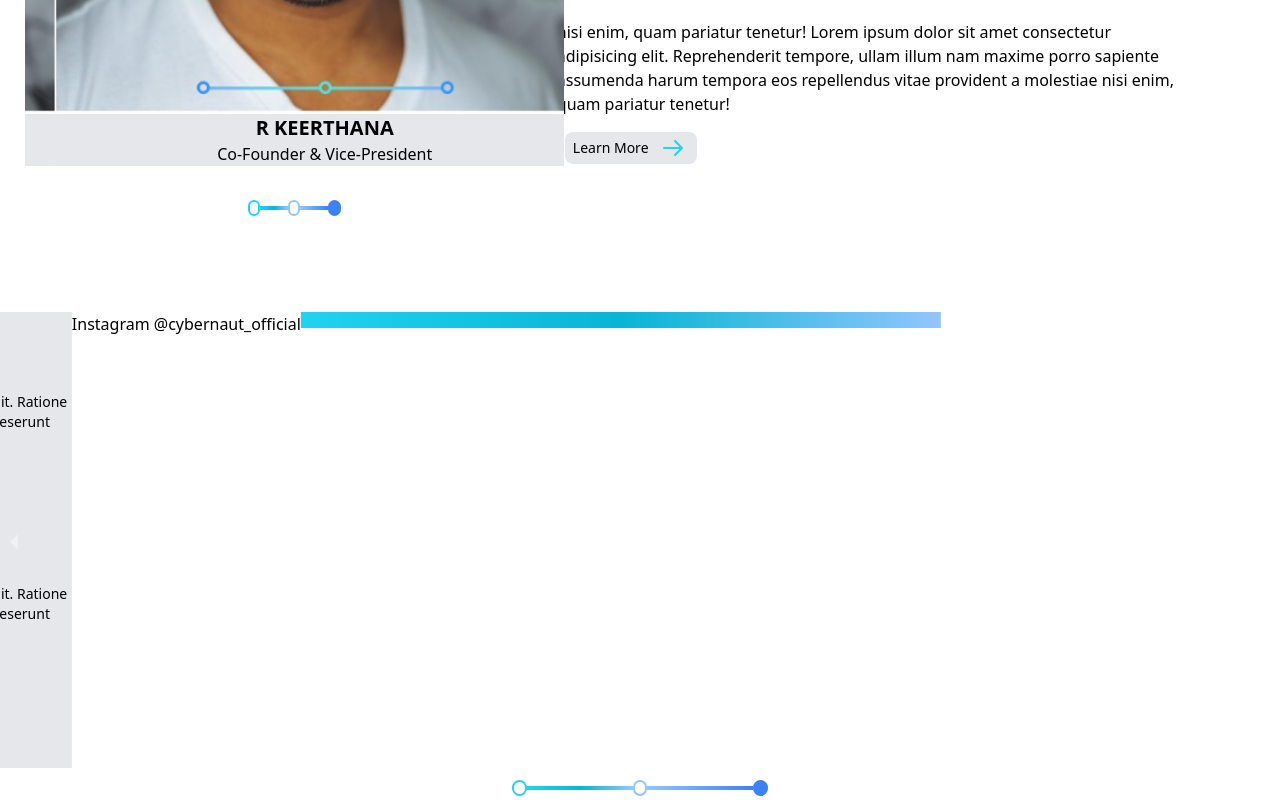
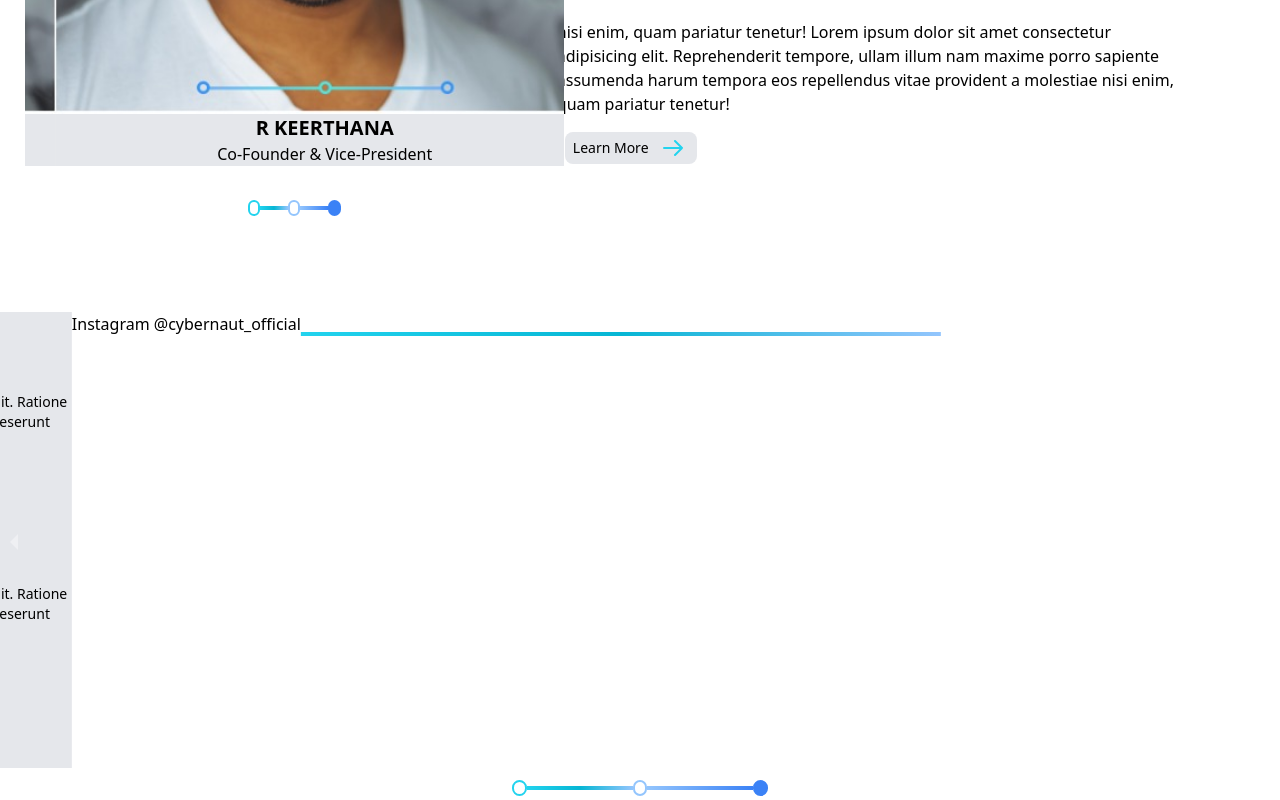
Before and after one commit to Gautham0718/Cybernaut-website, a Next.js app: page / in a window 1280 px wide. Shown: the part 3661-4461 px from the top of the page. Built offline with nearby package versions, Linux system fonts and the light colour scheme.

Commit message:
Update Contact.tsx

```diff
--- a/components/Contact.tsx
+++ b/components/Contact.tsx
@@ -28,7 +28,7 @@ const Contacts: React.FC<Props> = ({ submitDataFN }) => {
       {...(CarouselProps as any)}
     >
       <div className="h-full">
-        <h1 className="justify-center text-6xl font-bold items-center mt-10">LET'S GET IN TOUCH</h1>
+        <h1 className="justify-center text-6xl font-bold items-center mt-24">LET'S GET IN TOUCH</h1>
       </div>
       <div className="h-full">
       <div className="flex flex-col items-center justify-center ">
@@ -132,7 +132,7 @@ const Contacts: React.FC<Props> = ({ submitDataFN }) => {
       <div className="h-full">
         <div className="flex flex-row">
             <h4 className="text-6x1">Instagram @cybernaut_official</h4>
-            <div className="flex flex-row p-2 w-[50%] align-middle h-1 bg-gradient-to-r from-cyan-400 via-cyan-500 to-blue-300"></div>
+            <div className="flex flex-row mt-5 w-[50%] align-middle h-1 bg-gradient-to-r from-cyan-400 via-cyan-500 to-blue-300"></div>
         </div>
       </div>
     </Carousel>
```
